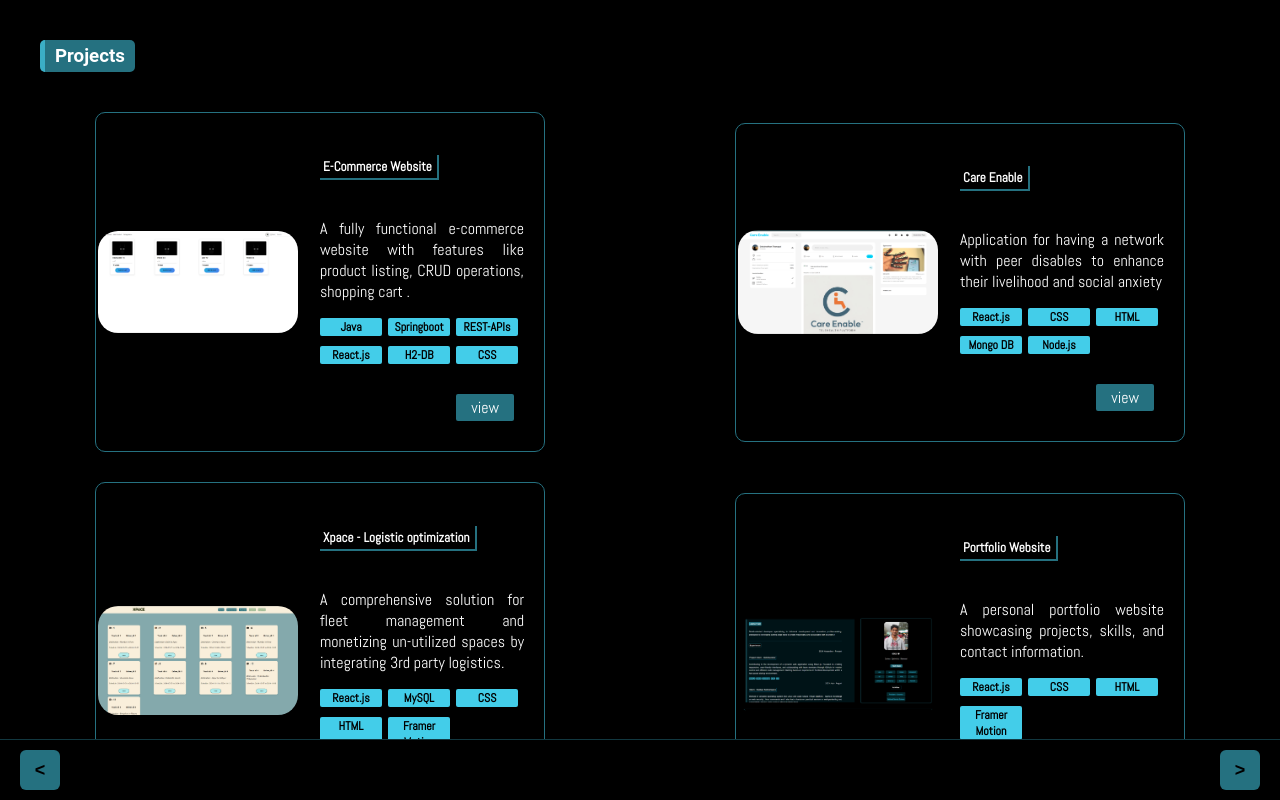
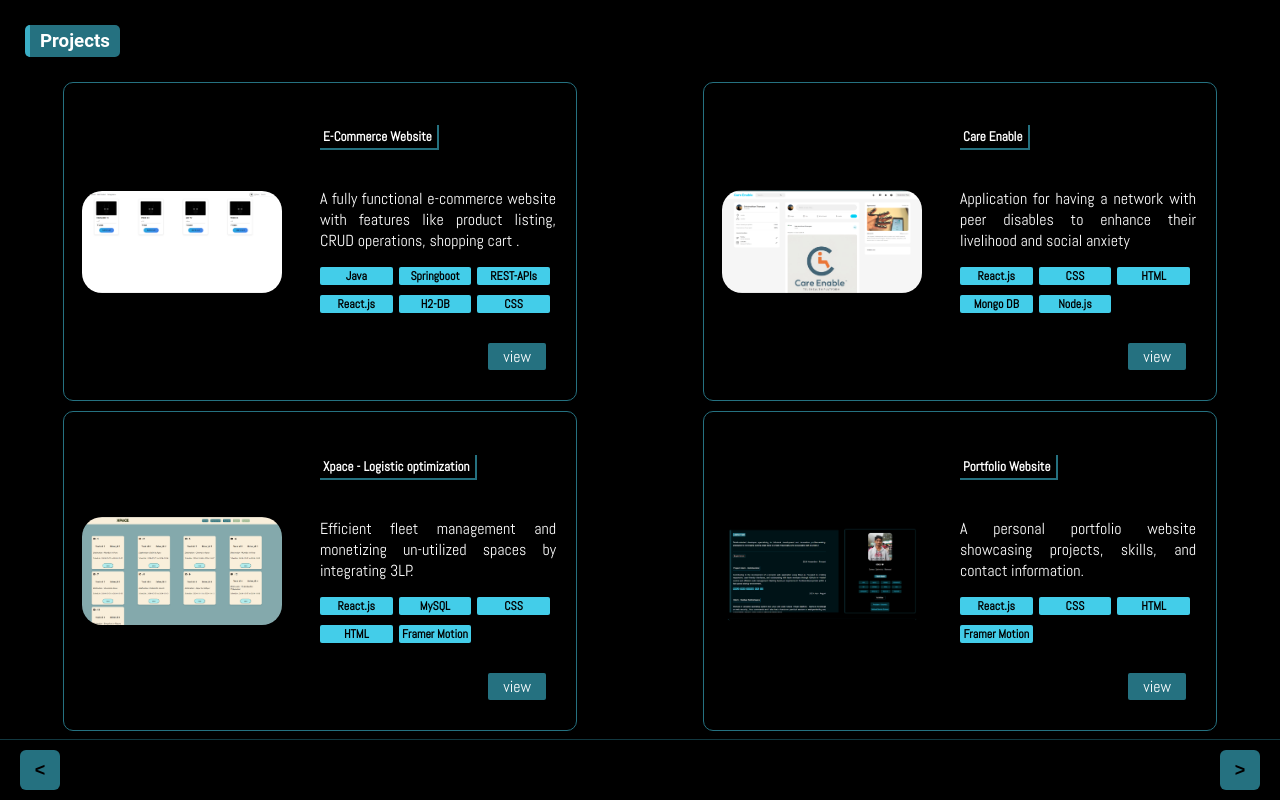
Before and after one commit to gokulnathanT/Gokul_Portfolio, a React (Create React App) app: page /Projects in a window 1280 px wide. Built offline with nearby package versions, Linux system fonts and the light colour scheme.

Commit message:
Bug fixed 3

```diff
--- a/src/components/Projects/Projects.css
+++ b/src/components/Projects/Projects.css
@@ -10,7 +10,7 @@
   font-family: "Abel", sans-serif;
 }
 .projects h3 {
-  margin: 30px;
+  margin: 15px;
   background-color: #257180;
   width: fit-content;
   font-family: "roboto", sans-serif;
@@ -27,7 +27,7 @@
 }
 .projectCards {
   display: grid;
-  row-gap: 30px;
+  row-gap: 10px;
   grid-template-columns: repeat(2, 1fr);
   justify-content: center;
   align-items: center;
@@ -84,7 +84,7 @@
 }
 .card {
   display: flex;
-  width: 70%;
+  width: 80%;
   border: 1px solid #257180;
   border-radius: 10px;
 }
@@ -109,6 +109,7 @@
 
 @media (max-width: 768px) {
   .projectCards {
+    margin-top: 10px;
     grid-template-columns: repeat(1, 1fr);
     justify-content: center;
     margin-bottom: 100px;
--- a/src/constants/index.js
+++ b/src/constants/index.js
@@ -55,7 +55,7 @@ export const PROJECTS = [
     title: "Xpace - Logistic optimization",
     image: pro4,
     description:
-      "A comprehensive solution for fleet management and monetizing un-utilized spaces by integrating 3rd party logistics. ",
+      "Efficient fleet management and monetizing un-utilized spaces by integrating 3LP. ",
     technologies: ["React.js", "MySQL", "CSS", "HTML", "Framer Motion"],
     link: "https://github.com/gokulnathanT?tab=repositories/",
   },
```
